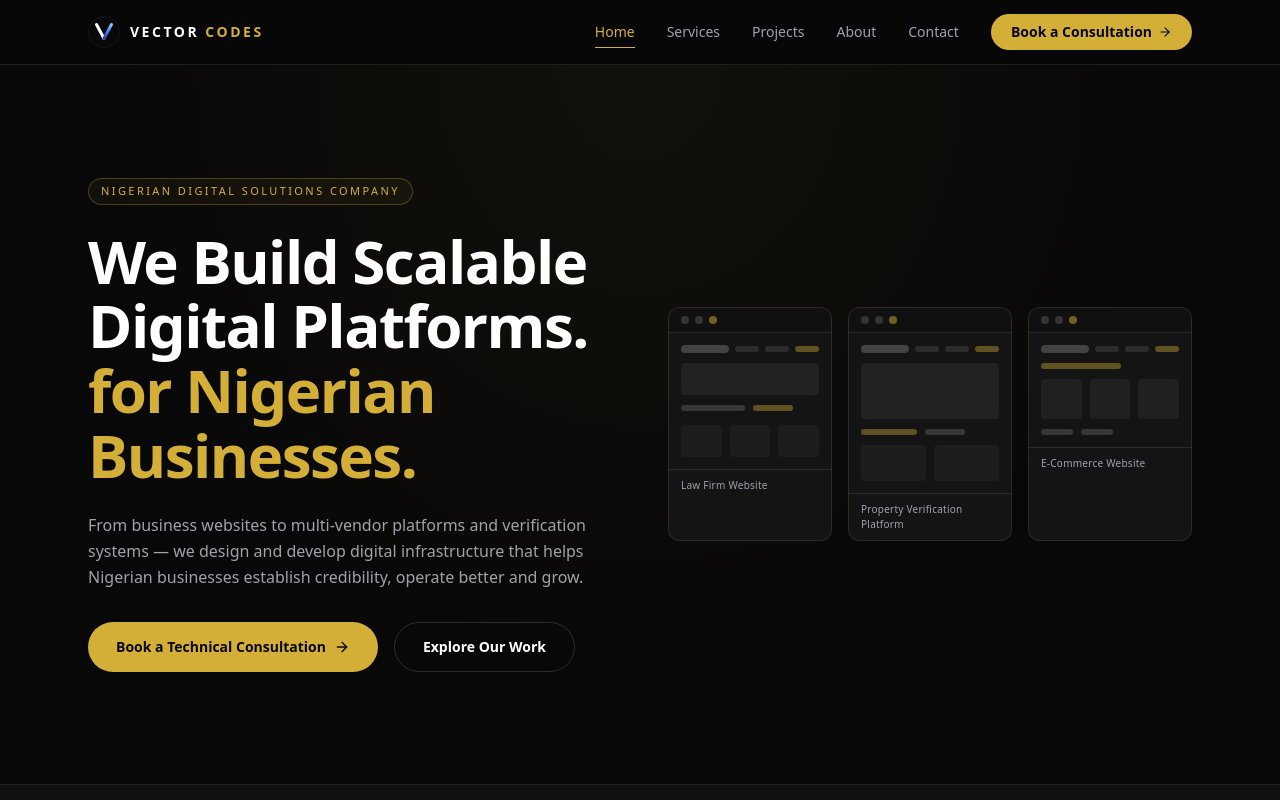
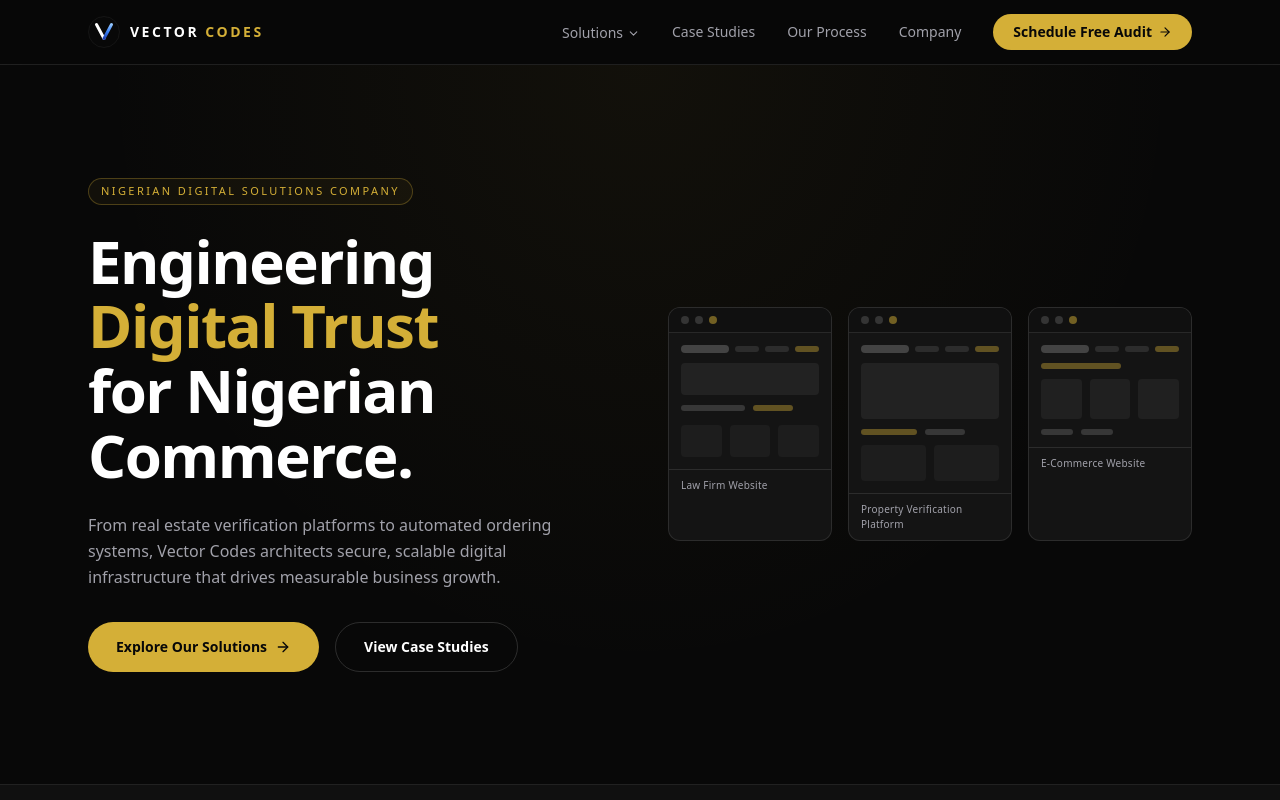
Before and after one commit to ericprince957-cloud/my_portfolio_V1, a Next.js app: page / in a window 1280 px wide. Shown: the top 800 px of the page. Built offline with nearby package versions, Linux system fonts and the light colour scheme.

Commit message:
feat: digital business solutions partner repositioning — new nav, hero, footer, messaging

```diff
--- a/app/about/page.tsx
+++ b/app/about/page.tsx
@@ -6,7 +6,7 @@ import { Quote } from "lucide-react";
 export const metadata: Metadata = {
   title: "About — Technology with Purpose",
   description:
-    "Vector Codes is a Nigerian digital solutions company building modern websites and practical digital products. Meet Prince Eric, Technical Director & Founder.",
+    "Vector Codes is a Nigerian digital solutions company building modern websites and practical digital products. Meet Prince Eric, Founder & Lead Architect.",
 };
 
 const techStack = [
@@ -52,14 +52,14 @@ export default function AboutPage() {
               {/* eslint-disable-next-line @next/next/no-img-element */}
               <img
                 src="https://avatars.githubusercontent.com/u/237650729?v=4"
-                alt="Prince Eric — Technical Director & Founder of Vector Codes"
+                alt="Prince Eric — Founder & Lead Architect of Vector Codes"
                 width={160}
                 height={160}
                 loading="lazy"
                 className="mx-auto h-24 w-24 rounded-full border border-gold/40 object-cover"
               />
               <h2 className="mt-5 text-xl font-bold text-white">Prince Eric</h2>
-              <p className="mt-1 text-sm text-gold">Technical Director & Founder</p>
+              <p className="mt-1 text-sm text-gold">Founder & Lead Architect</p>
               <p className="mt-2 text-xs text-subtle">Vector Codes</p>
             </div>
             <div>
@@ -67,7 +67,7 @@ export default function AboutPage() {
                 align="left"
                 badge="Founder"
                 title="Founder-led. Team-delivered. Built to business standards."
-                description="Prince Eric, Technical Director & Founder of Vector Codes, leads our engineering team with a focus on engineering excellence, reliability and business growth — not just writing code. He recently directed the SafeKey Pro delivery for Techlaza, a property verification platform, and is leading the upcoming multi-vendor marketplace and delivery logistics platform that followed."
+                description="Prince Eric, Founder & Lead Architect of Vector Codes, leads our engineering team with a focus on engineering excellence, reliability and business growth — not just writing code. He recently directed the SafeKey Pro delivery for Techlaza, a property verification platform, and is leading the upcoming multi-vendor marketplace and delivery logistics platform that followed."
               />
               <div className="mt-8">
                 <p className="text-xs font-semibold tracking-[0.18em] text-subtle uppercase">Technologies he works with</p>
--- a/app/contact/page.tsx
+++ b/app/contact/page.tsx
@@ -47,8 +47,8 @@ export default function ContactPage() {
                   </a>
                 </li>
                 <li>
-                  <a href="mailto:info@vectorcodes.ng" className="flex items-center gap-3 text-subtle transition-colors hover:text-gold">
-                    <Mail size={16} className="text-gold" /> info@vectorcodes.ng
+                  <a href="mailto:hello@vectorcodes.com.ng" className="flex items-center gap-3 text-subtle transition-colors hover:text-gold">
+                    <Mail size={16} className="text-gold" /> hello@vectorcodes.com.ng
                   </a>
                 </li>
                 <li>
--- a/app/page.tsx
+++ b/app/page.tsx
@@ -201,7 +201,7 @@ export default function HomePage() {
                 &ldquo;To build a simple, accessible code hosting and collaboration platform that serves the next generation of African developers.&rdquo;
               </blockquote>
               <figcaption className="mt-4 text-xs text-subtle">
-                Prince Eric — Technical Director & Founder, Vector Codes
+                Prince Eric — Founder & Lead Architect, Vector Codes
               </figcaption>
             </figure>
           </Reveal>
--- a/app/services/page.tsx
+++ b/app/services/page.tsx
@@ -130,7 +130,7 @@ export default function ServicesPage() {
               rel="noopener noreferrer"
               className="gold-btn inline-flex items-center gap-2 rounded-full px-8 py-3.5 text-sm font-semibold"
             >
-              Book a Technical Consultation <ArrowRight size={15} />
+              Schedule Free Audit <ArrowRight size={15} />
             </a>
             <Link
               href="/contact"
--- a/components/Footer.tsx
+++ b/components/Footer.tsx
@@ -46,8 +46,8 @@ export default function Footer() {
             <h3 className="text-sm font-semibold text-white">Contact</h3>
             <ul className="mt-4 space-y-2.5 text-sm text-subtle">
               <li>
-                <a href="mailto:info@vectorcodes.ng" className="inline-flex items-center gap-2 transition-colors hover:text-gold">
-                  <Mail size={14} /> info@vectorcodes.ng
+                <a href="mailto:hello@vectorcodes.com.ng" className="inline-flex items-center gap-2 transition-colors hover:text-gold">
+                  <Mail size={14} /> hello@vectorcodes.com.ng
                 </a>
               </li>
               <li>
--- a/components/Hero.tsx
+++ b/components/Hero.tsx
@@ -92,31 +92,29 @@ export default function Hero() {
             </span>
 
             <h1 className="mt-6 text-4xl font-bold leading-[1.08] tracking-tight text-white sm:text-5xl md:text-6xl">
-              We Build Scalable Digital Platforms.
+              Engineering <span className="text-gold">Digital Trust</span>
               <br />
-              <span className="text-gold">for Nigerian Businesses.</span>
+              for Nigerian Commerce.
             </h1>
 
             <p className="mx-auto mt-6 max-w-xl text-base leading-relaxed text-subtle lg:mx-0">
-              From business websites to multi-vendor platforms and verification systems — we design
-              and develop digital infrastructure that helps Nigerian businesses establish
-              credibility, operate better and grow.
+              From real estate verification platforms to automated ordering systems, Vector Codes
+              architects secure, scalable digital infrastructure that drives measurable
+              business growth.
             </p>
 
             <div className="mt-8 flex flex-wrap justify-center gap-4 lg:justify-start">
-              <a
-                href="https://wa.me/2347084547988?text=Hi%20Prince%2C%20I'd%20like%20to%20book%20a%20technical%20consultation%20with%20the%20Vector%20Codes%20team."
-                target="_blank"
-                rel="noopener noreferrer"
+              <Link
+                href="/solutions"
                 className="gold-btn inline-flex items-center gap-2 rounded-full px-7 py-3.5 text-sm font-semibold"
               >
-                Book a Technical Consultation <ArrowRight size={16} />
-              </a>
+                Explore Our Solutions <ArrowRight size={16} />
+              </Link>
               <Link
                 href="/projects"
                 className="ghost-btn inline-flex items-center gap-2 rounded-full px-7 py-3.5 text-sm font-semibold"
               >
-                Explore Our Work
+                View Case Studies
               </Link>
             </div>
           </div>
--- a/components/MobileNav.tsx
+++ b/components/MobileNav.tsx
@@ -6,8 +6,8 @@ import { Home, LayoutGrid, FileText, Mail } from "lucide-react";
 
 const items = [
   { href: "/", label: "Home", icon: Home },
-  { href: "/services", label: "Services", icon: LayoutGrid },
-  { href: "/projects", label: "Work", icon: FileText },
+  { href: "/solutions", label: "Solutions", icon: LayoutGrid },
+  { href: "/projects", label: "Cases", icon: FileText },
   { href: "/contact", label: "Contact", icon: Mail },
 ];
 
--- a/components/Navbar.tsx
+++ b/components/Navbar.tsx
@@ -4,14 +4,19 @@ import Link from "next/link";
 import { usePathname } from "next/navigation";
 import { useState } from "react";
 import { motion, AnimatePresence } from "framer-motion";
-import { Menu, X, ArrowRight } from "lucide-react";
+import { Menu, X, ArrowRight, ChevronDown } from "lucide-react";
+
+const solutionLinks = [
+  { href: "/solutions#digital-infrastructure", label: "Digital Infrastructure" },
+  { href: "/solutions#business-automation", label: "Business Automation" },
+  { href: "/solutions#growth-visibility", label: "Growth & Visibility" },
+  { href: "/solutions#trust-security", label: "Trust & Security" },
+];
 
 const links = [
-  { href: "/", label: "Home" },
-  { href: "/services", label: "Services" },
-  { href: "/projects", label: "Projects" },
-  { href: "/about", label: "About" },
-  { href: "/contact", label: "Contact" },
+  { href: "/projects", label: "Case Studies" },
+  { href: "/process", label: "Our Process" },
+  { href: "/company", label: "Company" },
 ];
 
 export default function Navbar() {
@@ -19,7 +24,7 @@ export default function Navbar() {
   const [open, setOpen] = useState(false);
 
   const isActive = (href: string) =>
-    href === "/" ? pathname === "/" : pathname.startsWith(href);
+    href === "/" ? pathname === "/" : pathname.startsWith(href.split("#")[0]);
 
   return (
     <header className="sticky top-0 z-50 border-b border-line bg-bg/85 backdrop-blur-md">
@@ -35,6 +40,33 @@ export default function Navbar() {
 
         {/* Desktop links */}
         <div className="hidden items-center gap-8 md:flex">
+          {/* Solutions dropdown */}
+          <div className="group relative">
+            <Link
+              href="/solutions"
+              data-active={isActive("/solutions")}
+              className={
+                "nav-link inline-flex items-center gap-1 text-sm " +
+                (isActive("/solutions") ? "text-gold" : "text-subtle hover:text-white")
+              }
+            >
+              Solutions <ChevronDown size={13} aria-hidden="true" />
+            </Link>
+            <div className="invisible absolute left-1/2 top-full z-50 w-64 -translate-x-1/2 pt-3 opacity-0 transition-all duration-200 group-hover:visible group-hover:opacity-100 group-focus-within:visible group-focus-within:opacity-100">
+              <div className="card rounded-xl p-2">
+                {solutionLinks.map((s) => (
+                  <Link
+                    key={s.href}
+                    href={s.href}
+                    className="block rounded-lg px-3 py-2.5 text-sm text-subtle transition-colors hover:bg-surface hover:text-gold"
+                  >
+                    {s.label}
+                  </Link>
+                ))}
+              </div>
+            </div>
+          </div>
+
           {links.map((link) => (
             <Link
               key={link.href}
@@ -48,13 +80,14 @@ export default function Navbar() {
               {link.label}
             </Link>
           ))}
+
           <a
-            href="https://wa.me/2347084547988?text=Hi%20Prince%2C%20I'd%20like%20to%20book%20a%20technical%20consultation%20with%20the%20Vector%20Codes%20team."
+            href="https://wa.me/2347084547988?text=Hi%20Prince%2C%20I'd%20like%20to%20schedule%20a%20free%20audit%20with%20Vector%20Codes.%20(via%20navbar)"
             target="_blank"
             rel="noopener noreferrer"
             className="gold-btn inline-flex items-center gap-1.5 rounded-full px-5 py-2 text-sm font-semibold"
           >
-            Book a Consultation <ArrowRight size={14} />
+            Schedule Free Audit <ArrowRight size={14} />
           </a>
         </div>
 
@@ -81,6 +114,28 @@ export default function Navbar() {
             className="overflow-hidden border-t border-line bg-bg md:hidden"
           >
             <div className="flex flex-col px-4 py-4">
+              <Link
+                href="/solutions"
+                onClick={() => setOpen(false)}
+                className={
+                  "rounded-md px-3 py-3 text-sm " +
+                  (isActive("/solutions") ? "bg-surface text-gold" : "text-subtle hover:bg-surface hover:text-white")
+                }
+              >
+                Solutions
+              </Link>
+              <div className="ml-3 flex flex-col border-l border-line">
+                {solutionLinks.map((s) => (
+                  <Link
+                    key={s.href}
+                    href={s.href}
+                    onClick={() => setOpen(false)}
+                    className="py-2.5 pl-4 text-xs text-subtle hover:text-gold"
+                  >
+                    {s.label}
+                  </Link>
+                ))}
+              </div>
               {links.map((link) => (
                 <Link
                   key={link.href}
@@ -97,13 +152,13 @@ export default function Navbar() {
                 </Link>
               ))}
               <a
-                href="https://wa.me/2347084547988?text=Hi%20Prince%2C%20I'd%20like%20to%20book%20a%20technical%20consultation%20with%20the%20Vector%20Codes%20team."
+                href="https://wa.me/2347084547988?text=Hi%20Prince%2C%20I'd%20like%20to%20schedule%20a%20free%20audit%20with%20Vector%20Codes.%20(via%20navbar)"
                 target="_blank"
                 rel="noopener noreferrer"
                 onClick={() => setOpen(false)}
                 className="gold-btn mt-3 inline-flex items-center justify-center gap-1.5 rounded-full px-5 py-3 text-sm font-semibold"
               >
-                Book a Consultation <ArrowRight size={14} />
+                Schedule Free Audit <ArrowRight size={14} />
               </a>
             </div>
           </motion.div>
```
